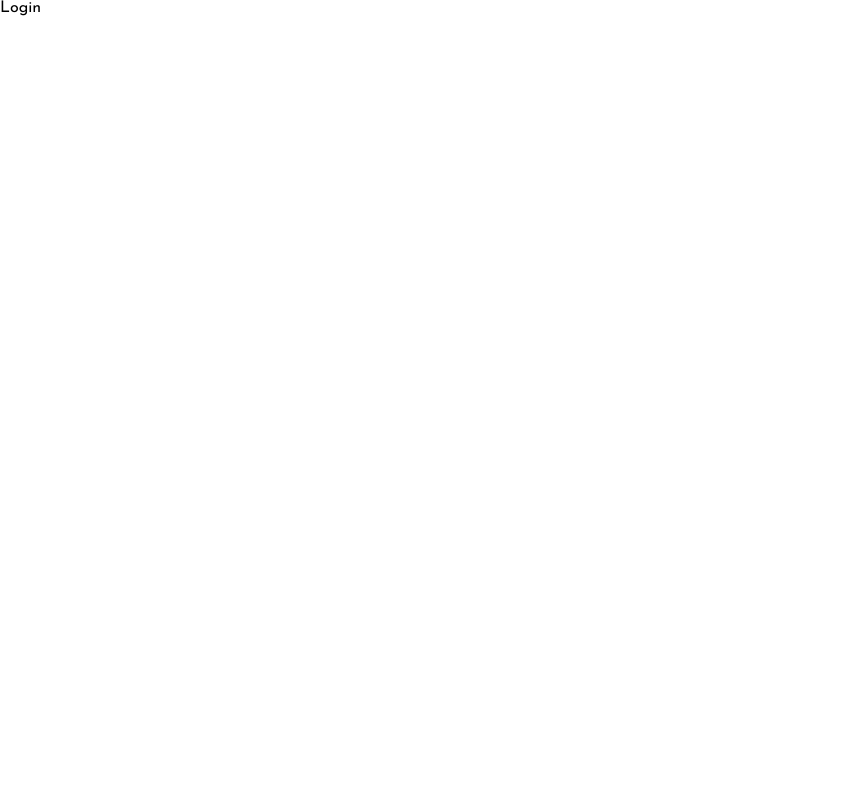
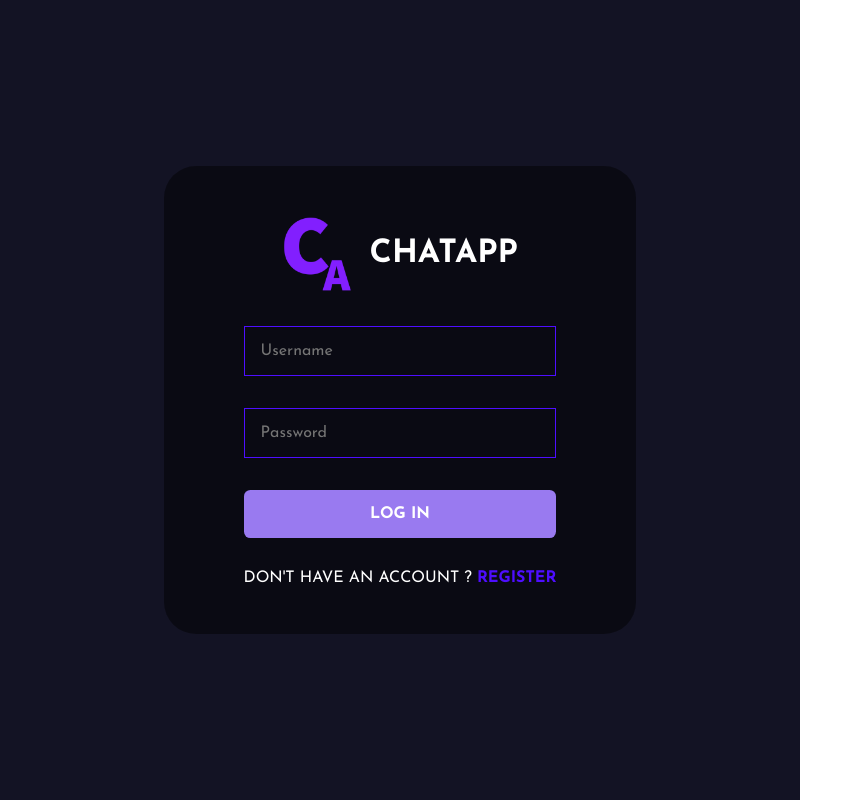
Before and after one commit to pepermz/Project-Capstone, a React (Create React App) app in the folder chat-app/: page /login in a window 1280 px wide. Shown: the whole page, without its empty margins (0-862 px from the left). Built offline with nearby package versions, Linux system fonts and the light colour scheme.

Commit message:
added functionality to the login

```diff
--- a/chat-app/src/pages/Login.js
+++ b/chat-app/src/pages/Login.js
@@ -1,9 +1,142 @@
-import React from 'react'
+import React, {useState, useEffect} from 'react'
+import styled from "styled-components"
+import { Link, useNavigate } from 'react-router-dom';
+import Logo from "../assets/project4.png"
+import {ToastContainer, toast} from "react-toastify"
+import "react-toastify/dist/ReactToastify.css"
+import axios from "axios";
+import { loginRoute } from '../utils/APIRoutes';
 
 function Login() {
-  return (
-    <div>Login</div>
+    const navigate = useNavigate()
+    const [values, setValues]= useState({
+        username:"",
+        password:"",
+    })
+    const toastOptions = {
+        position: "bottom-right",
+        autoClose: 5000,
+        pauseOnHover: true,
+        draggable: true,
+        theme: 'dark',
+    }
+    const handleSubmit = async (event)=>{
+        event.preventDefault();
+        if(handleValidation()) {
+            const { password, username} = values;
+            const {data} = await axios.post(loginRoute, {username, password})
+            if(data.status === false) {
+                toast.error(data.msg, toastOptions)
+            }
+            if(data.status === true) {
+                //pass the  user's information into the localstory
+                localStorage.setItem('chat-app-user', JSON.stringify(data.user))
+                navigate('/')
+            }
+
+        }
+    }
+
+    const handleValidation = () =>{
+        const {password, username} = values;
+        if(password === "") {
+            toast.error("Please enter all fields", toastOptions)
+            return false;
+        } else if (username.length===""){
+            toast.error("Please enter all fields", toastOptions)
+            return false;
+        }
+        return true;
+    }
+
+    const handleChange = (event) =>{
+        setValues({...values,[event.target.name]:event.target.value})
+    }
+    return (
+    <>
+        <FormContainer>
+            <form onSubmit={(event)=>handleSubmit(event)}>
+                <div className="brand">
+                    <img src={Logo} alt="LOGO" />
+                    <h1>ChatApp</h1>
+                </div>
+                <input type="text" placeholder='Username' name="username" onChange={e=>handleChange(e)} min="3" />
+                <input type="password" placeholder='Password' name="password" onChange={e=>handleChange(e)} />
+                <button type='submit'>Log In</button>
+                <span>don't have an account ? <Link to="/register">Register</Link></span>
+            </form>
+        </FormContainer>
+        <ToastContainer />
+    </>
   )
 }
 
+const FormContainer = styled.div`
+    height: 100vh;
+    width: 100vh;
+    display: flex;
+    flex-direction: column;
+    justify-content: center;
+    gap: 1rem;
+    align-items: center;
+    background-color: #131324;
+    .brand {
+        display:flex;
+        align-items: center;
+        gap: 1rem;
+        justify-content: center;
+        img{
+            height: 5rem;
+        }
+        h1 {
+            color: white;
+            text-transform: uppercase;;
+        }
+    }
+    form{
+        display:flex;
+        flex-direction: column;
+        gap: 2rem;
+        background-color: #00000076;
+        border-radius: 2rem;
+        padding: 3rem 5rem;
+        input {
+            background-color: transparent;
+            padding: 1rem;
+            border: 0.1rem solid #4e0eff;
+            border-radius: 0.4;
+            color: white;
+            width: 100%;
+            font-size: 1rem;
+            &:focus {
+                border: 0.1rem solid #997af0;
+                outline: none;
+            }
+        }
+        button {
+            background-color: #997af0;
+            color: white;
+            padding: 1rem 2rem;
+            border: none;
+            font-weight: bold;
+            cursor: pointer;
+            border-radius: 0.4rem;
+            font-size: 1rem;
+            text-transform: uppercase;
+            &:hover {
+                background-color: #4e0eff;
+            }
+        }
+        span {
+            color: white;
+            text-transform: uppercase;
+            a {
+                color: #4e0eff;
+                text-decoration: none;
+                font-weight: bold;
+            }
+        }
+    }
+`;
+
 export default Login
--- a/chat-app/src/utils/APIRoutes.js
+++ b/chat-app/src/utils/APIRoutes.js
@@ -1,3 +1,4 @@
 
  const host = "http://localhost:4001";
  export const registerRoute = `${host}/api/auth/register`
+  export const loginRoute = `${host}/api/auth/login`
```
Also changed, not shown: 2 other files (tests, documents, lock files or other folders).
